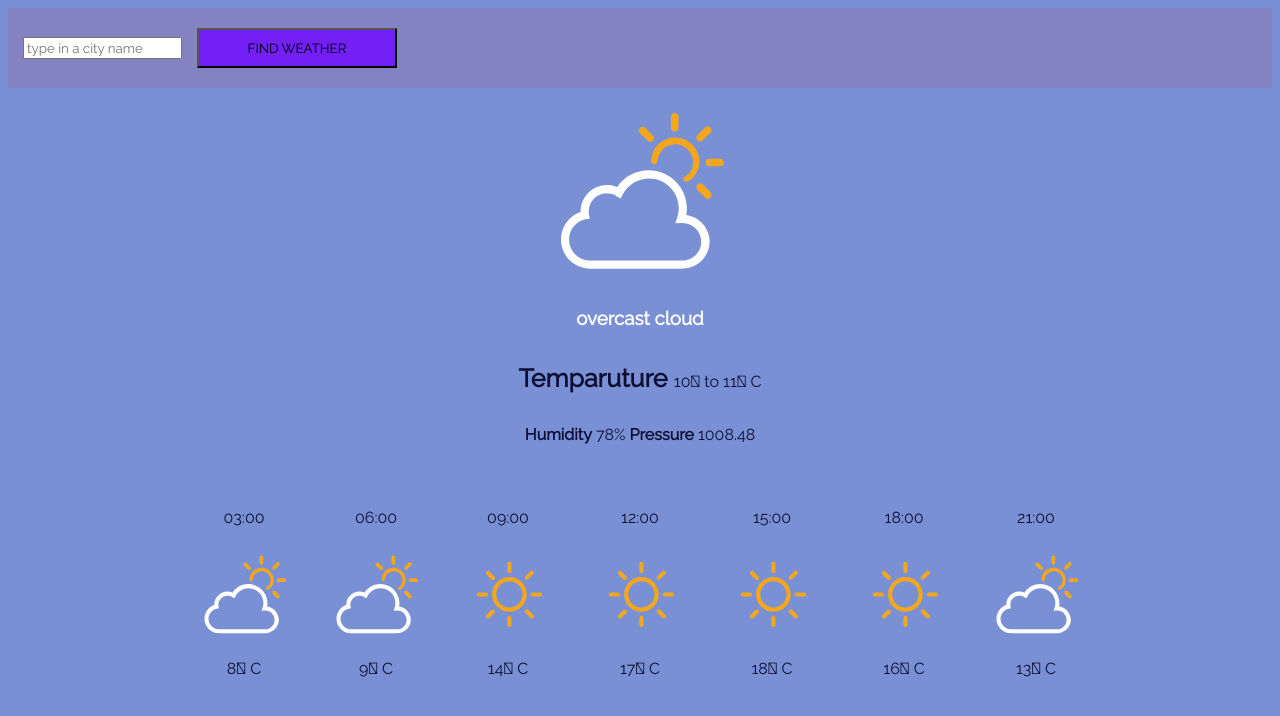
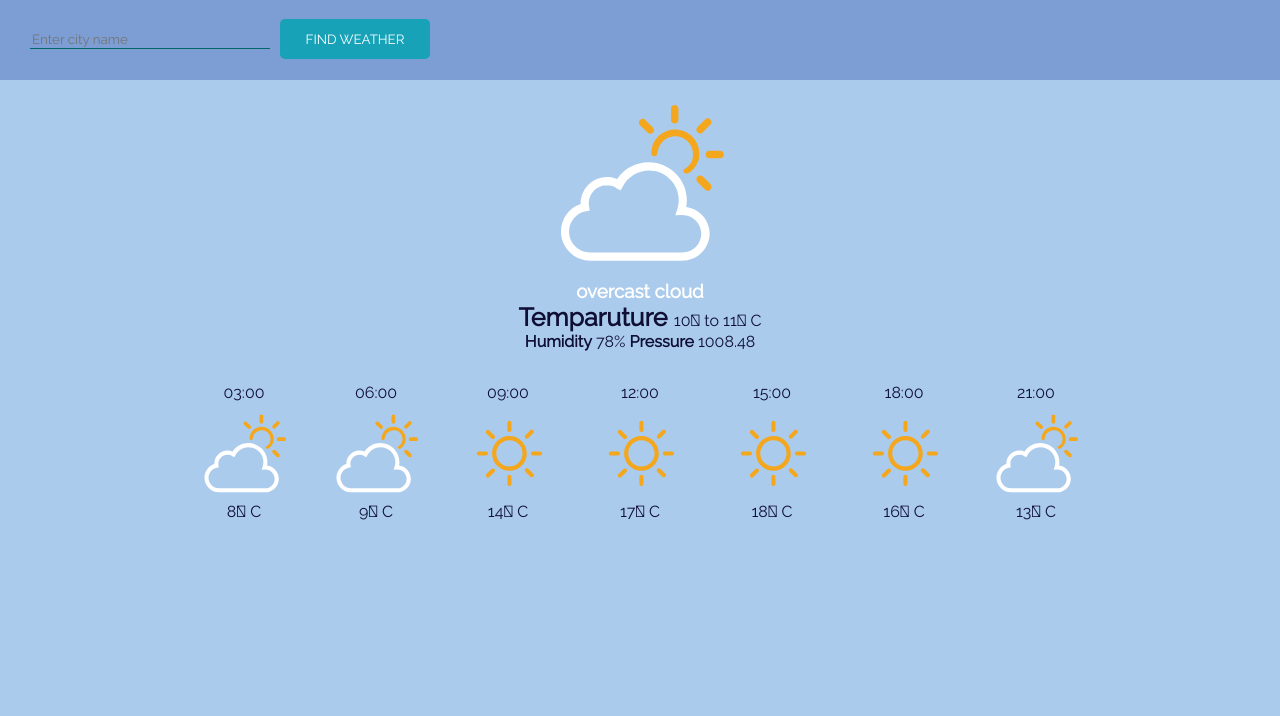
Before and after one commit to OmAiR1Kh/WeatherAPI, a React (Create React App) app: page / in a window 1280 px wide. Shown: the top 716 px of the page. Built offline with nearby package versions, Linux system fonts and the light colour scheme.

Commit message:
Weather API: HTML/CSS with a few edits

```diff
--- a/src/App.css
+++ b/src/App.css
@@ -1,22 +1,42 @@
 *{
   font-family: raleway;
+  margin: 0;
 }
 .navbar{
-  background-color: rgb(131, 131, 194);
+  background-color: #7c9ed5;
   height: 80px;
+  margin: 0;
 }
 input{
-  margin-top: 20px;
-  margin-left: 15px;
+  margin-top: 30px;
+  margin-left: 30px;
+  color: #fff;
 }
-#submit{
-  width: 200px;
+.submit{
+  width: 150px;
   height: 40px;
-  background-color:rgb(114, 32, 245);
+  margin-left: 10px;
+  margin-top: 5px;
+  border-radius: 5px;
+  border: none;
+  cursor: pointer;
+  background-color: #17a2b8;
+  color: #fff;
 }
+
 body{
 
-  background-color: rgb(121, 144, 212);
+  background-color: #abcbec;
+}
+.navbar input{
+  width: 15rem;
+  background-color: transparent;
+  border: none;
+  border-bottom: 1px solid rgb(0, 102, 102);
+  color: white;
+}
+.navbar input:focus{
+  outline: none;
 }
 .main{
   width: 200px;
@@ -59,3 +79,15 @@ p{
 .footerA p{
   text-align: center;
 }
+
+
+@media only screen and (max-width: 440px){
+	.navbar{
+    display: flex;
+    flex-direction: row;
+    /* height: 40px; */
+  }
+  .navbar input, .navbar button{
+    width: 5rem;
+  }
+}
--- a/src/App.js
+++ b/src/App.js
@@ -32,8 +32,8 @@ class App extends Component {
       <div className="app">
         <nav class="navbar">
           <form>
-            <input type="search" placeholder="type in a city name" />
-            <input type="submit" value="FIND WEATHER" id="submit"/>
+            <input type="search" placeholder="Enter city name"/>
+            <button className="submit">FIND WEATHER</button>
           </form>
         </nav>
         <div className="content">
```
